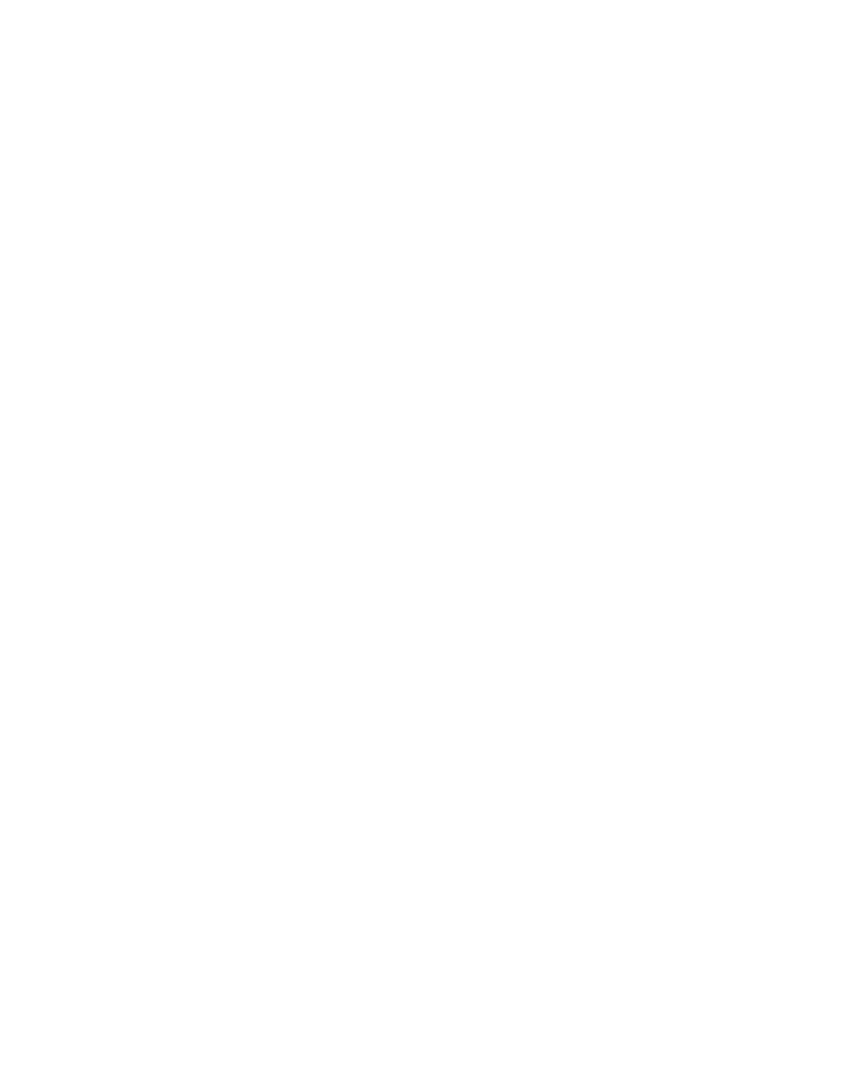
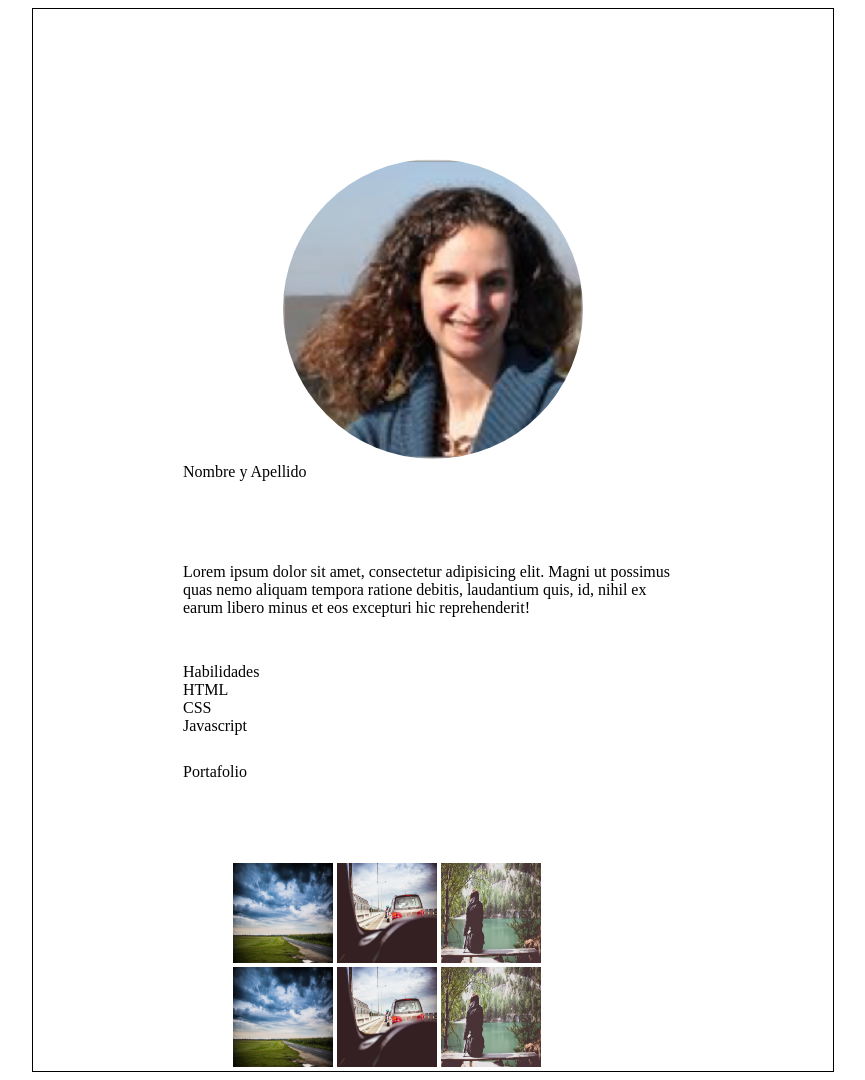
Before and after one commit to andreamaucaylli/mi-primer-layout, a plain HTML site: page coder-detail.html in a window 1280 px wide. Shown: the whole page, without its empty margins (207-1072 px from the left). Before the commit the page ends 800 px from the top, so only its background shows below. Drawn offline with Linux system fonts and the light colour scheme.

Commit message:
resubiendo subi por error otro

```diff
--- a/coder-detail.html
+++ b/coder-detail.html
@@ -3,8 +3,30 @@
 	<head>
 		<meta charset="utf-8">
 		<title>Index</title>
-		<link rel="stylesheet" href="css/main.css">	</head>
+		<link rel="stylesheet" href="css/coder-detail.css">	</head>
 	<body>
-
+		<div class="container">
+			<img class="per-foto" src="img/profile-1.png" alt="coder">
+			<div class="nombre">Nombre y Apellido</div>
+			<div class="info">Lorem ipsum dolor sit amet, consectetur adipisicing elit. Magni ut possimus quas nemo aliquam tempora ratione debitis, laudantium quis, id, nihil ex earum libero minus et eos excepturi hic reprehenderit!</div>
+			<div class="habil">Habilidades
+				<div class="html">HTML</div>
+				<div class="css">CSS</div>
+				<div class="js">Javascript</div>
+			</div>
+			<div class="porta">Portafolio</div>
+			<div class="portafolio">
+				<div class="linea">
+					<img src="img/p5.jpg" alt="">
+					<img src="img/p6.jpg" alt="">
+					<img src="img/p8.jpg" alt="">
+				</div>
+				<div class="linea">
+					<img src="img/p5.jpg" alt="">
+					<img src="img/p6.jpg" alt="">
+					<img src="img/p8.jpg" alt="">
+				</div>
+			</div>
+		</div>
 	</body>
 </html>
--- /dev/null
+++ b/css/coder-detail.css
@@ -0,0 +1,34 @@
+.per-foto{
+	width: 300px;
+	height: 300px;
+	margin-top: 150px;
+	margin-left: 250px;
+	border-radius: 50%;
+}
+
+.container{
+	border: 1px solid black;
+	width: 800px;
+	margin: 0 auto;
+}
+
+img{
+	height: 100px;
+	width: 100px;
+}
+
+.info, .nombre, .habil, .porta{
+	width: 500px;
+	height: 100px;
+	margin:0 auto;
+}
+
+.portafolio{
+	margin: 0 auto;
+	width: 400px;
+}
+
+.linea{
+	display: inline-block;
+	width: 400px;
+}
```
Also changed, not shown: index.html (+3 -1 lines).
